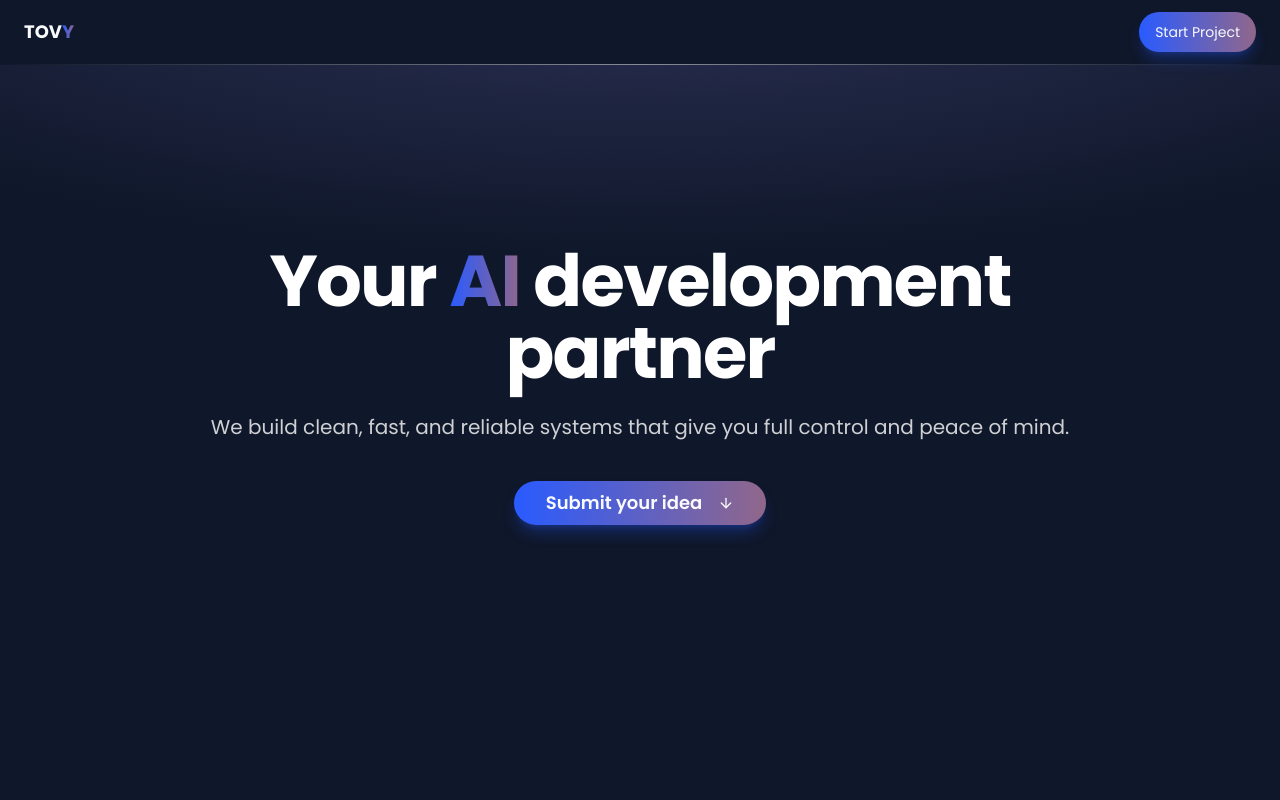
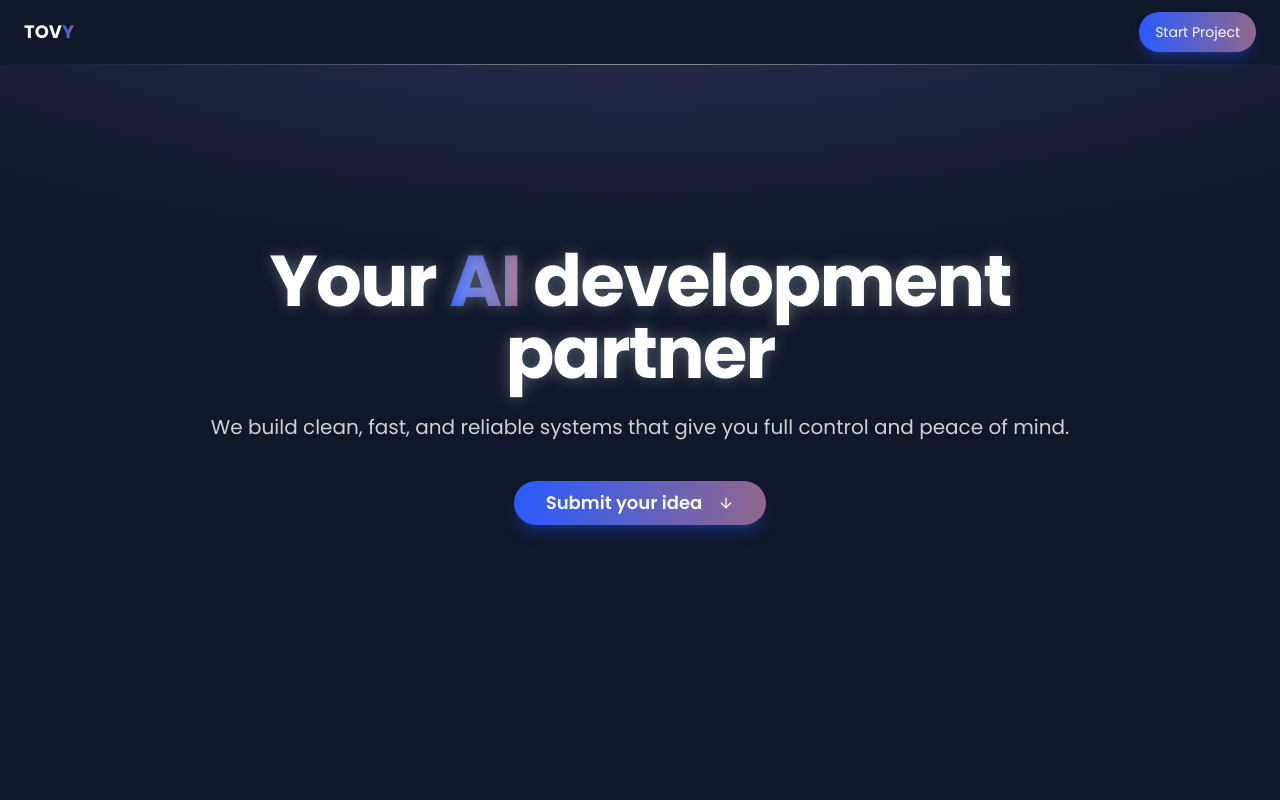
Before and after one commit to tovy-eu/tovy.eu-website, a Next.js app: page / in a window 1280 px wide. Shown: the top 800 px of the page. Built offline with nearby package versions, Linux system fonts and the light colour scheme.

Commit message:
Make "Your AI development partner" light up slightly

```diff
--- a/src/components/landing/hero-section.tsx
+++ b/src/components/landing/hero-section.tsx
@@ -11,7 +11,10 @@ export function HeroSection() {
       }}
     >
       <div className="z-10 max-w-4xl px-4">
-        <h1 className="text-4xl font-bold tracking-tight text-white sm:text-6xl md:text-7xl">
+        <h1
+          className="text-4xl font-bold tracking-tight text-white sm:text-6xl md:text-7xl"
+          style={{ textShadow: '0 0 15px rgba(255, 255, 255, 0.3)' }}
+        >
           Your <span className="bg-gradient-to-r from-primary to-[#8F668C] bg-clip-text text-transparent">AI</span> development partner
         </h1>
         <p className="mt-6 text-lg leading-8 text-white/80 sm:text-xl">
```
